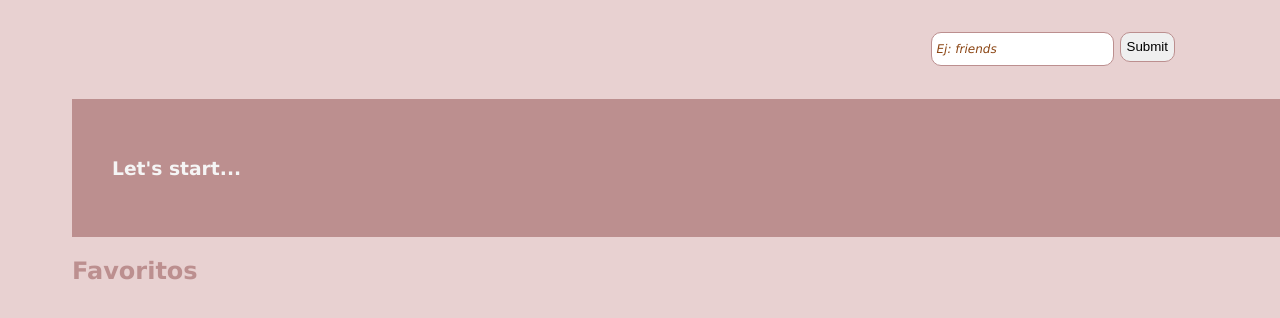
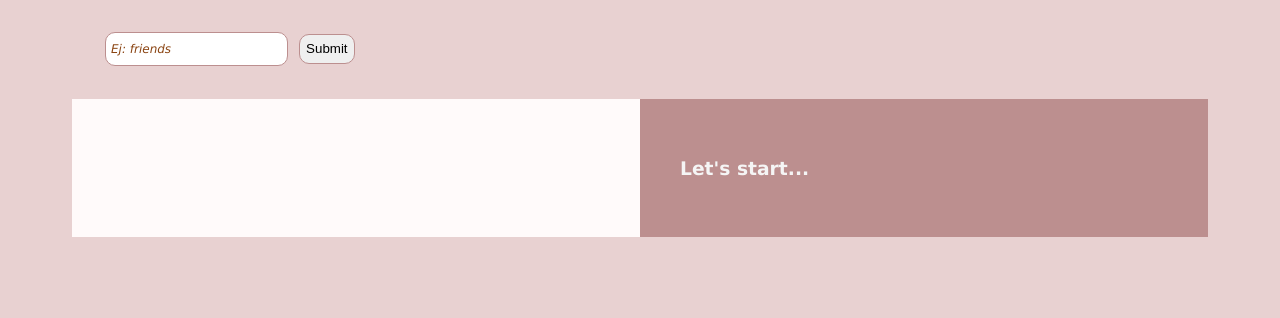
Before and after one commit to Adalab/modulo-2-evaluacion-final-marcelachuqi, a plain HTML site: page index.html in a window 1280 px wide. Shown: the part 134-452 px from the top of the page. Drawn offline with Linux system fonts and the light colour scheme; no server answers.

Commit message:
add fav structure

```diff
--- a/index.html
+++ b/index.html
@@ -11,21 +11,21 @@
   <body class="window">
     <main class="main">
       <h1>Serie Hunter</h1>
+
         <div>
           <form action="#" class="form form_js" method="POST">
-
               <input class="input_form search_js " type="text" name="search" id="search" placeholder="Ej: friends" />
               <input class="input_form btn_js" type="submit" />
 
           </form>
-
         </div>
+        <div class="all_section">
         <div class="results result_js img_js">
 
         </div>
-      <div>
-        <h2>Favoritos</h2>
-        <ul></ul>
+        <div class="favorites favorites_js">
+
+        </div>
       </div>
     </main>
     <footer></footer>
--- a/main.css
+++ b/main.css
@@ -1,6 +1,11 @@
 :root {
   text-decoration: none;
   list-style: none;
+}
+
+.all_section {
+  display: flex;
+  flex-direction: row-reverse;
 }
 .window {
   background-color: rgb(232, 209, 209);
@@ -20,9 +25,6 @@
 
 .form {
   margin: 20px;
-  display: flex;
-  flex-direction: row;
-  justify-content: right;
   padding: 10px;
 }
 .input_form {
@@ -47,3 +49,16 @@
   padding: 10px;
   text-align: left;
 }
+
+.fav_js {
+}
+
+.favorites {
+  display: flex;
+  flex-direction: row;
+  width: 100%;
+  background-color: snow;
+  color: rosybrown;
+  font-family: Verdana, Geneva, Tahoma, sans-serif;
+  padding: 40px;
+}
--- a/main4.js
+++ b/main4.js
@@ -32,7 +32,7 @@ function landing() {
           DivElement.innerHTML += `<li>${name}</li>`;
       });
   } else {
-    console.log("hola");
+    console.log("refreshing");
   }
 }
 landing();
@@ -69,42 +69,10 @@ btn.addEventListener("click", getSerie);
 
 //FAVORITE
 
-// function addListenersToCards() {
-//   const allSerie = document.querySelectorAll(".fav_js");
-//   for (const card of allCards) {
-//     card.addEventListener("click", handleClickCard);
-//   }
-// }
+function handlerfavorite(event) {
+  let serieClicked = event.target;
+  console.log("me han clicado");
+  console.log(serieClicked);
+}
 
-// function handleClickCard(event) {
-//   const whereTheUserClicked = event.target;
-//   const whereIAddedTheEvent = event.currentTarget;
-
-//   console.log(globalData);
-//   console.log(whereIAddedTheEvent);
-
-//   const selectedId = whereIAddedTheEvent.id;
-
-//   const paletteInfo = globalData.find((palette) => palette.id === selectedId);
-//   const paletteFav = favoritePalettes.find(
-//     (eachPalette) => eachPalette.id === selectedId
-//   );
-
-//   if (paletteFav === undefined) {
-//     // No es ya favorita
-//     // La añado
-//     favoritePalettes.push(paletteInfo);
-//   } else {
-//     // Ya era una favorita
-//     // La quito de favoritas
-//     favoritePalettes = favoritePalettes.filter(
-//       (palette) => palette.id !== selectedId
-//     );
-//   }
-
-//   const filteredPalettes = filterPalettes();
-
-//   // render
-//   renderPalettes(filteredPalettes);
-//   //whereIAddedTheEvent.classList.toggle('favorite');
-// }
+resultSerie.addEventListener("click", handlerfavorite);
```
Also changed, not shown: main2.js (deleted, +0 -69 lines), main3.js (deleted, +0 -42 lines). Lines whose indentation alone changed are shown as unchanged.
